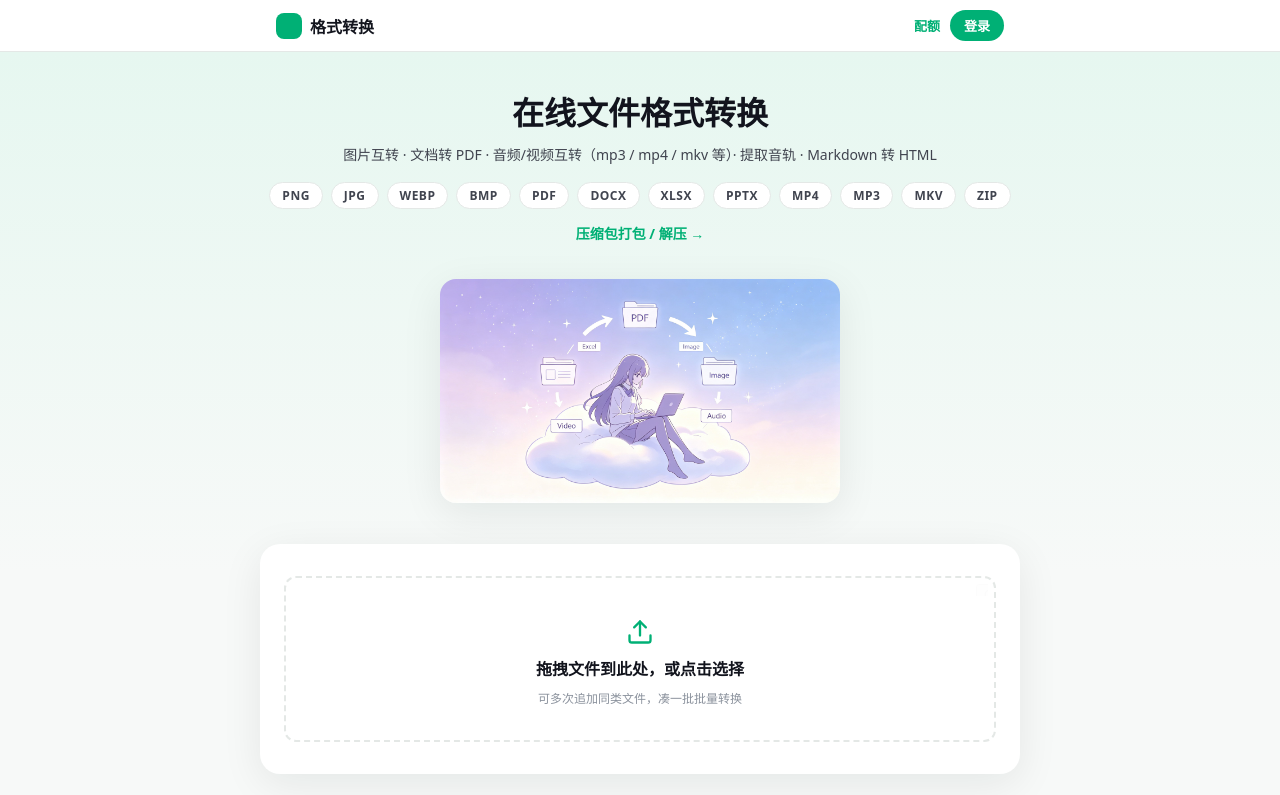
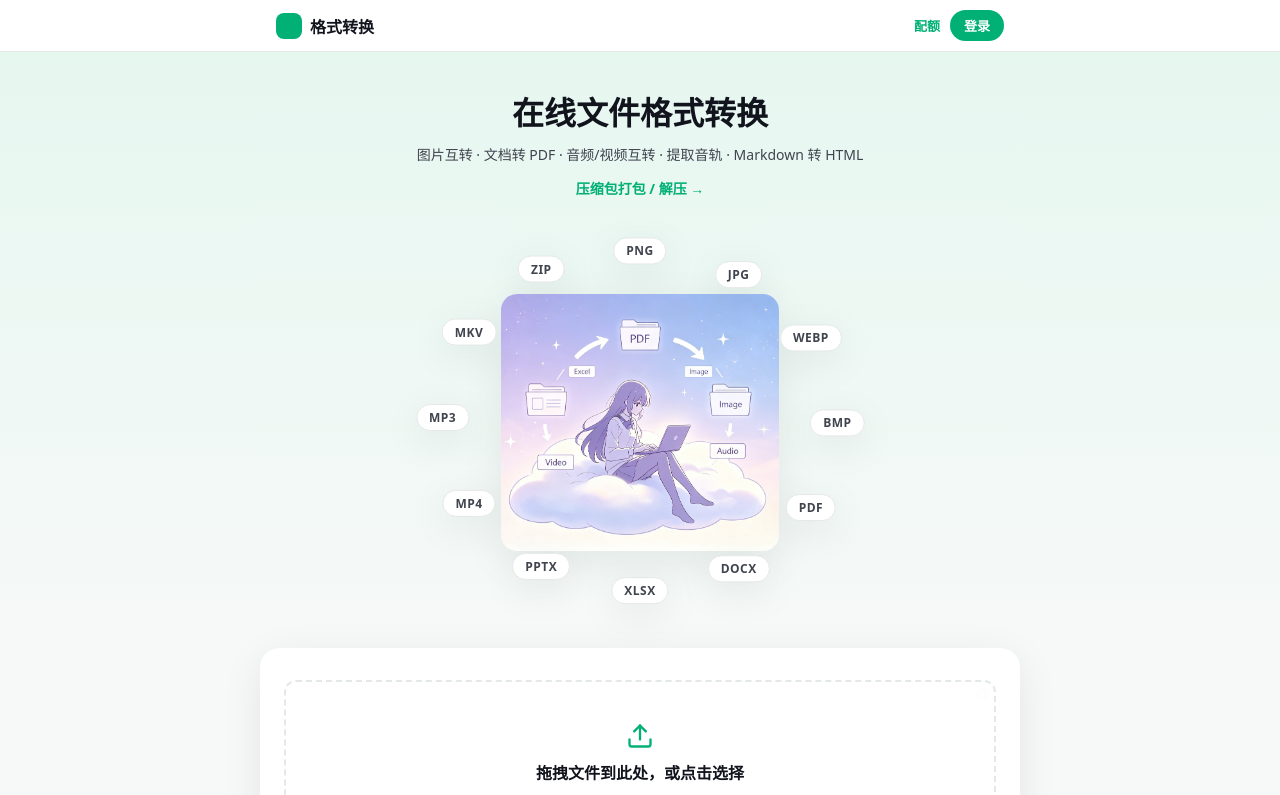
Before and after one commit to thanks-for-forest/Format_conversion, a Next.js app in the folder frontend/: page / in a window 1280 px wide. Shown: the top 795 px of the page. Built offline with nearby package versions, Linux system fonts and the light colour scheme; no server answers.

Commit message:
feat: 美化12h 格式徽章椭圆环绕舞台（错峰浮动动画，heroArt 插槽）

```diff
--- /dev/null
+++ b/frontend/app/components/HeroOrbit.tsx
@@ -0,0 +1,90 @@
+"use client";
+
+// hero 环绕舞台（切片 12h）：格式徽章沿椭圆轨道均匀环绕中央插画，
+// 呼应插画自身「文件图标环绕女孩」的构图。徽章位置按角度三角函数算出
+// 百分比坐标（响应式缩放），浮动动画错峰（globals.css 的 hero-float）。
+
+import Image from "next/image";
+
+const FORMATS = [
+  "PNG",
+  "JPG",
+  "WEBP",
+  "BMP",
+  "PDF",
+  "DOCX",
+  "XLSX",
+  "PPTX",
+  "MP4",
+  "MP3",
+  "MKV",
+  "ZIP",
+] as const;
+
+const badgeStyle: React.CSSProperties = {
+  position: "absolute",
+  transform: "translate(-50%, -50%)",
+  fontSize: 12,
+  fontWeight: 700,
+  letterSpacing: 0.5,
+  color: "var(--body-color)",
+  background: "var(--card-bg)",
+  border: "1px solid var(--line)",
+  borderRadius: 999,
+  padding: "4px 12px",
+  boxShadow: "var(--shadow-card)",
+  whiteSpace: "nowrap",
+  animation: "hero-float 5s ease-in-out infinite",
+};
+
+export default function HeroOrbit() {
+  return (
+    <div
+      style={{
+        position: "relative",
+        width: "100%",
+        aspectRatio: "10 / 9",
+      }}
+    >
+      {/* 中央插画（cover 聚焦主体：女孩 + 云 + 文件图标） */}
+      <div
+        style={{
+          position: "absolute",
+          inset: "16% 17%",
+          borderRadius: "var(--r-md)",
+          overflow: "hidden",
+          boxShadow: "var(--shadow-card)",
+        }}
+      >
+        <Image
+          src="/hero-bg.jpg"
+          alt="文件格式转换插画：女孩在云端的笔记本前处理 PDF、视频、音频与图片文件"
+          fill
+          priority
+          sizes="(max-width: 800px) 90vw, 420px"
+          style={{ objectFit: "cover" }}
+        />
+      </div>
+      {/* 格式徽章：椭圆轨道均分（从顶部起顺时针），错峰浮动 */}
+      {FORMATS.map((f, i) => {
+        const angle = (i / FORMATS.length) * Math.PI * 2 - Math.PI / 2;
+        const x = 50 + 47 * Math.cos(angle);
+        const y = 50 + 45 * Math.sin(angle);
+        return (
+          <span
+            key={f}
+            className="hero-orbit-badge"
+            style={{
+              ...badgeStyle,
+              left: `${x}%`,
+              top: `${y}%`,
+              animationDelay: `${i * 0.3}s`,
+            }}
+          >
+            {f}
+          </span>
+        );
+      })}
+    </div>
+  );
+}
--- a/frontend/app/components/SiteFrame.tsx
+++ b/frontend/app/components/SiteFrame.tsx
@@ -17,6 +17,7 @@ export default function SiteFrame({
   heading,
   below,
   belowCard,
+  heroArt,
   lockedSource,
   lockedTarget,
 }: {
@@ -24,6 +25,8 @@ export default function SiteFrame({
   below?: ReactNode;
   /** 白卡之外的全宽分段（首页产品描述等长页面内容） */
   belowCard?: ReactNode;
+  /** hero 右列自定义视觉（默认展示插画图；首页传入环绕徽章舞台） */
+  heroArt?: ReactNode;
   lockedSource?: string;
   lockedTarget?: string;
 }) {
@@ -82,7 +85,8 @@ export default function SiteFrame({
           }}
         >
           <div style={{ flex: "1 1 420px", textAlign: "center" }}>{heading}</div>
-          <div style={{ flex: "0 1 400px", minWidth: 280 }}>
+          <div style={{ flex: "0 1 420px", minWidth: 280 }}>
+            {heroArt ?? (
               <Image
                 src="/hero-bg.jpg"
                 alt="文件格式转换插画：女孩在云端的笔记本前处理 PDF、视频、音频与图片文件"
@@ -97,6 +101,7 @@ export default function SiteFrame({
                   boxShadow: "var(--shadow-card)",
                 }}
               />
+            )}
           </div>
         </div>
       </section>
--- a/frontend/app/globals.css
+++ b/frontend/app/globals.css
@@ -63,6 +63,22 @@ body {
   transform: scale(0.98);
 }
 
+/* hero 环绕徽章浮动动画（配合 translate(-50%,-50%) 定位，向上浮 6px 回落） */
+@keyframes hero-float {
+  0%,
+  100% {
+    transform: translate(-50%, -50%);
+  }
+  50% {
+    transform: translate(-50%, calc(-50% - 6px));
+  }
+}
+@media (prefers-reduced-motion: reduce) {
+  .hero-orbit-badge {
+    animation: none !important;
+  }
+}
+
 a {
   color: inherit;
   text-decoration: none;
--- a/frontend/app/page.tsx
+++ b/frontend/app/page.tsx
@@ -1,15 +1,11 @@
 import Link from "next/link";
 
+import HeroOrbit from "./components/HeroOrbit";
 import SiteFrame from "./components/SiteFrame";
 
 // 首页：通用转换器入口（格式自选）。转换逻辑在 components/Converter.tsx；
-// 白卡下方为产品描述分段（参考 TinyPNG 的产品叙事区节奏）。
-
-const SUBTITLE =
-  "图片互转 · 文档转 PDF · 音频/视频互转（mp3 / mp4 / mkv 等）· 提取音轨 · Markdown 转 HTML";
-
-// 常见格式徽章：一眼看清支持范围（也承载落地页关键词）
-const FORMATS = ["PNG", "JPG", "WEBP", "BMP", "PDF", "DOCX", "XLSX", "PPTX", "MP4", "MP3", "MKV", "ZIP"];
+// 白卡下方为产品描述分段（参考 TinyPNG 的产品叙事区节奏）；
+// 右列为环绕舞台（格式徽章沿椭圆轨道环绕插画，HeroOrbit）。
 
 // 产品亮点：与真实能力一一对应（本地转换 / 服务端兜底 / 即转即删）
 const HIGHLIGHTS = [
@@ -43,34 +39,9 @@ export default function Home() {
           <h1 style={{ fontSize: 32, lineHeight: 1.3, margin: "0 0 10px", color: "var(--ink)" }}>
             在线文件格式转换
           </h1>
-          <p style={{ fontSize: 14, color: "var(--body-color)" }}>{SUBTITLE}</p>
-          <div
-            style={{
-              display: "flex",
-              gap: 8,
-              justifyContent: "center",
-              flexWrap: "wrap",
-              marginTop: 18,
-            }}
-          >
-            {FORMATS.map((f) => (
-              <span
-                key={f}
-                style={{
-                  fontSize: 12,
-                  fontWeight: 700,
-                  letterSpacing: 0.5,
-                  color: "var(--body-color)",
-                  background: "var(--card-bg)",
-                  border: "1px solid var(--line)",
-                  borderRadius: 999,
-                  padding: "4px 12px",
-                }}
-              >
-                {f}
-              </span>
-            ))}
-          </div>
+          <p style={{ fontSize: 14, color: "var(--body-color)" }}>
+            图片互转 · 文档转 PDF · 音频/视频互转 · 提取音轨 · Markdown 转 HTML
+          </p>
           <p style={{ fontSize: 14, marginTop: 14 }}>
             <Link href="/archive" style={{ color: "var(--brand)", fontWeight: 600 }}>
               压缩包打包 / 解压 →
@@ -78,6 +49,7 @@ export default function Home() {
           </p>
         </>
       }
+      heroArt={<HeroOrbit />}
       belowCard={
         <section
           style={{
```
Also changed, not shown: 1 other file (tests, documents, lock files or other folders). Lines whose indentation alone changed are shown as unchanged.
